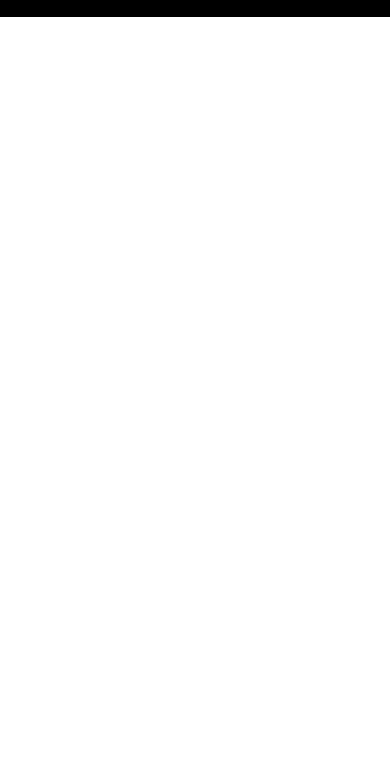
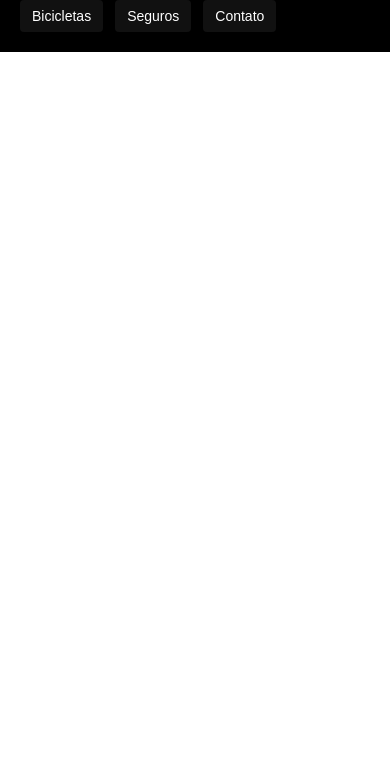
Before and after one commit to paulo4g/bikcraft, a plain HTML site: page index.html in a window 390 px wide. Shown: the part 76-844 px from the top of the page. Drawn offline with Linux system fonts and the light colour scheme.

Commit message:
finalizado a estilização do header e menu, por enquanto

```diff
--- a/css/style.css
+++ b/css/style.css
@@ -1,10 +1,10 @@
-
 body {
   font-family: Arial, Helvetica, sans-serif;
   margin: 0;
 }
-ul{
-  margin:0px;
+
+ul {
+  margin: 0px;
   padding: 0px;
   list-style: none;
 }
@@ -19,6 +19,8 @@ a {
 
 .header {
   display: flex;
+  flex-wrap: wrap;
+  gap: 20px;
   justify-content: space-between;
   align-items: center;
   padding: 20px;
@@ -28,8 +30,10 @@ a {
   margin-right: auto
 }
 
-.header-menu  {
+.header-menu {
   display: flex;
+  flex-wrap: wrap;
+  ;
   gap: 20px;
 }
 
@@ -38,4 +42,51 @@ a {
   display: inline-block;
   color: #fff;
   font-size: 18px;
+  position: relative;
+}
+
+.header-menu a:after {
+  content: '';
+  display: block;
+  height: 2px;
+  width: 0%;
+  background: #fff;
+  margin-top: 4px;
+  transition: .3s;
+  position: absolute;
+}
+
+.header-menu a:hover:after {
+  width: 100%;
+}
+
+
+@media (max-width: 800px) {
+  .header-menu {
+    gap: 20px;
   }
+  .header-menu a:after {
+    display: none;
+  }
+
+  .header-menu a {
+    background: #111111;
+    padding: 12px 16px;
+    border-radius: 4px;
+  }
+
+  .header-menu a:hover {
+    background-color: #2e2e2e;
+  }
+}
+
+@media (max-width: 600px) {
+  .header-menu {
+    gap: 12px;
+  }
+
+  .header-menu a {
+    padding: 8px 12px;
+    font-size: 14px;
+  }
+}
```
